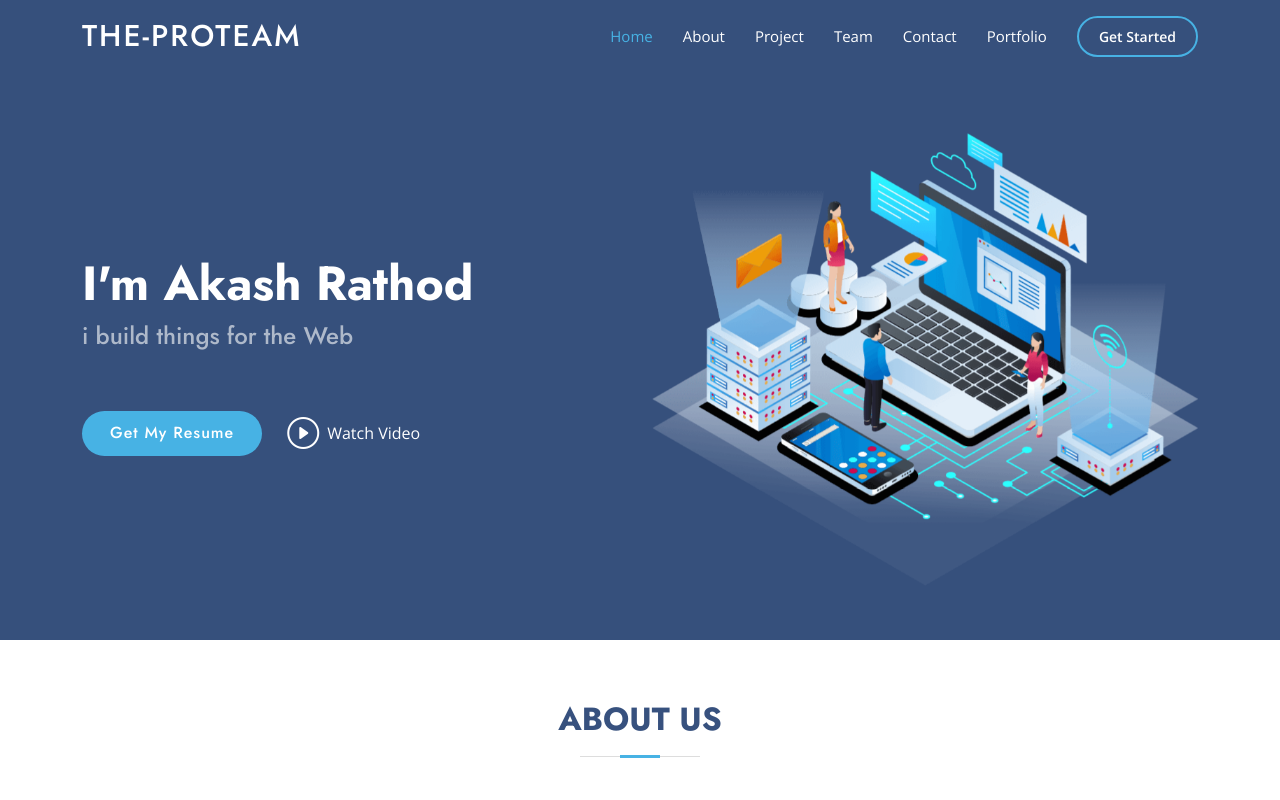
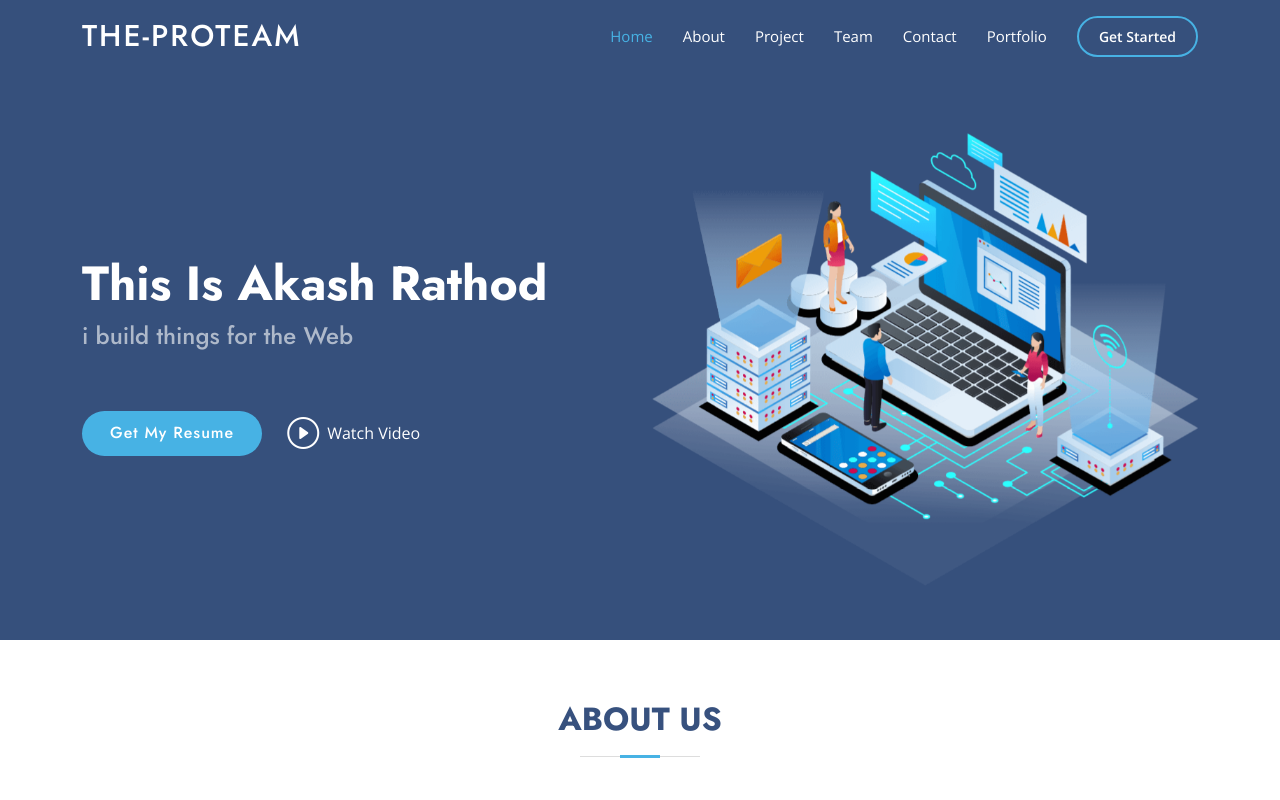
Before and after one commit to ak-akash03/personal-portfolio, a plain HTML site: page index.html in a window 1280 px wide. Shown: the top 800 px of the page. Drawn offline with nearby package versions, Linux system fonts and the light colour scheme.

Commit message:
Update index.html

```diff
--- a/index.html
+++ b/index.html
@@ -63,7 +63,7 @@
         <div class="col-lg-6 d-flex flex-column justify-content-center pt-4 pt-lg-0 order-2 order-lg-1"
           data-aos="fade-up" data-aos-delay="200">
           <!-- <h3 style="color: white;">I'm </h3> -->
-          <h1>I'm Akash Rathod</h1>
+          <h1>This Is Akash Rathod</h1>
           <h2>i build things for the Web</h2>
           <div class="d-flex justify-content-center justify-content-lg-start">
             <a target="_blank"
```
